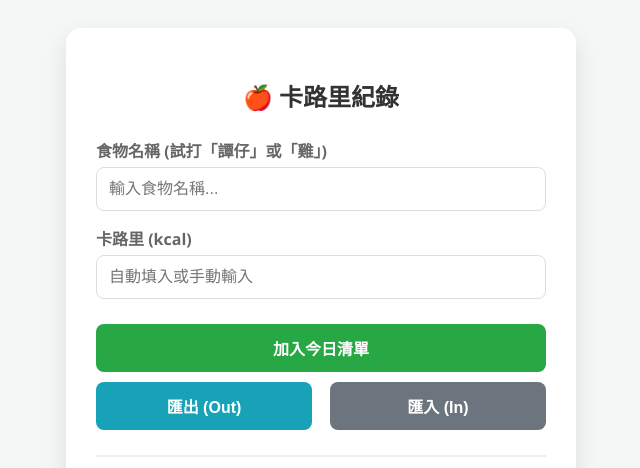
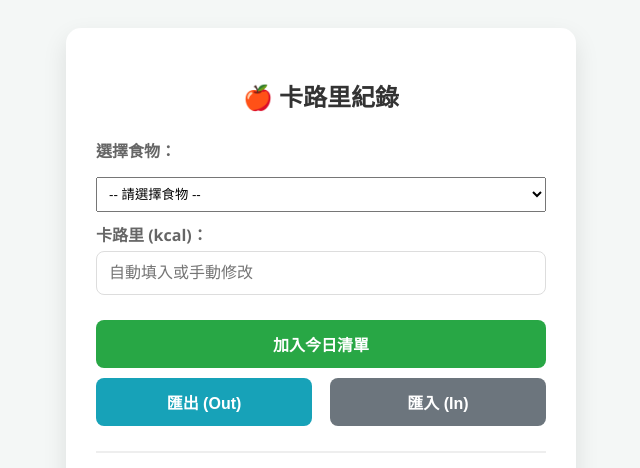
Before and after one commit to julianchan-uk/Keepfit, a Flask app: page / in a window 1280 px wide. Shown: the top 468 px of the page, without its empty margins (319-959 px from the left). Run offline with Flask 3, Linux system fonts and the light colour scheme; data that the repository does not hold is empty.

Commit message:
Replace food name input with a dropdown selection

```diff
--- a/templates/index.html
+++ b/templates/index.html
@@ -27,14 +27,13 @@
     <h2>🍎 卡路里紀錄</h2>
 
     <div class="input-group">
-        <label>食物名稱 (試打「譚仔」或「雞」)</label>
-        <input type="text" id="foodName" list="foodList" oninput="checkFoodValue()" placeholder="輸入食物名稱...">
-        <datalist id="foodList"></datalist>
-    </div>
+        <label>選擇食物：</label>
+<select id="foodSelect" onchange="autoFillCalorie()" style="width: 100%; padding: 8px; margin: 10px 0;">
+    <option value="">-- 請選擇食物 --</option>
+</select>
 
-    <div class="input-group">
-        <label>卡路里 (kcal)</label>
-        <input type="number" id="calories" placeholder="自動填入或手動輸入">
+<label>卡路里 (kcal)：</label>
+<input type="number" id="calories" placeholder="自動填入或手動修改">
     </div>
 
     <button class="btn-add" onclick="addEntry()">加入今日清單</button>
```
